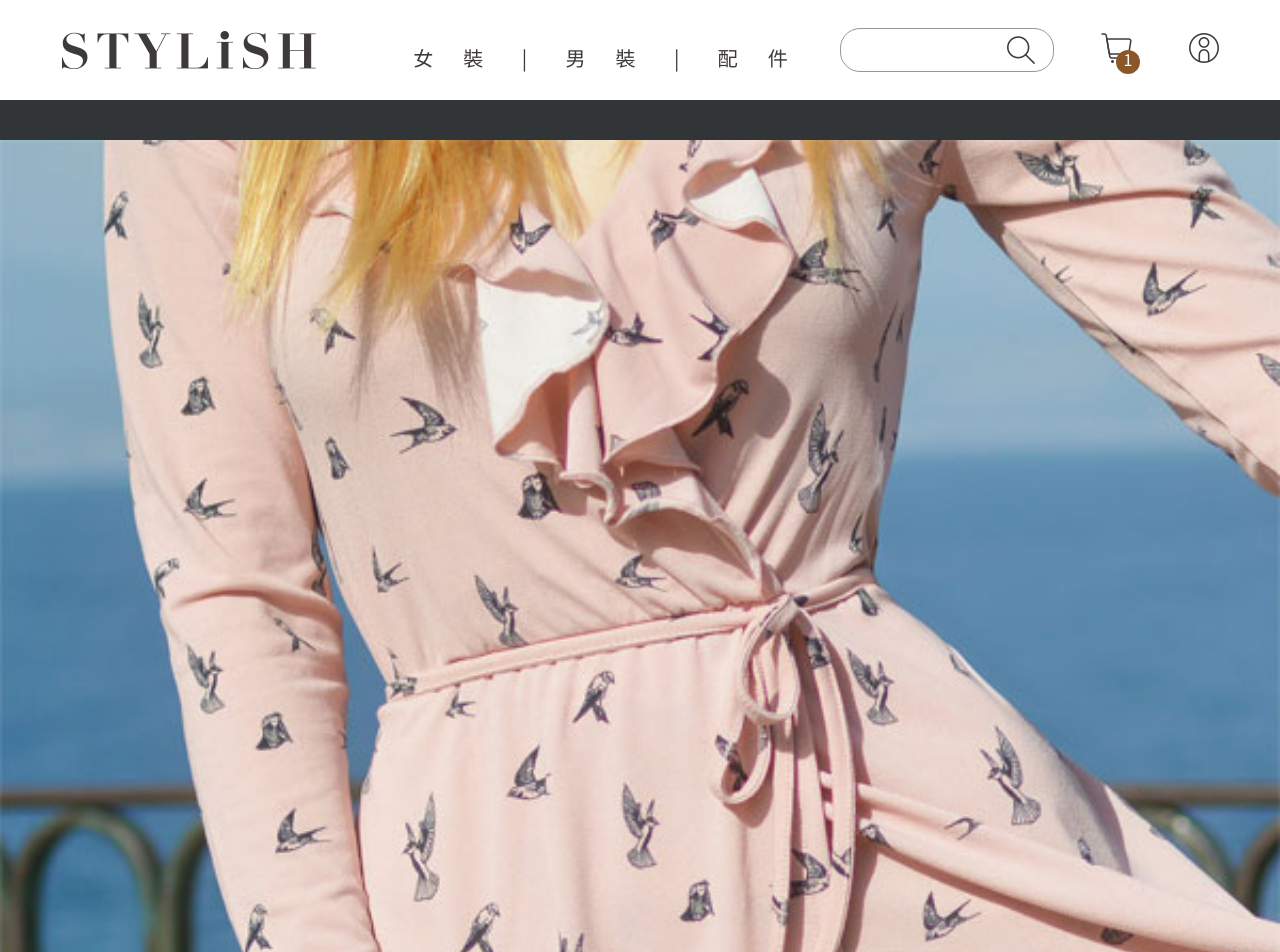
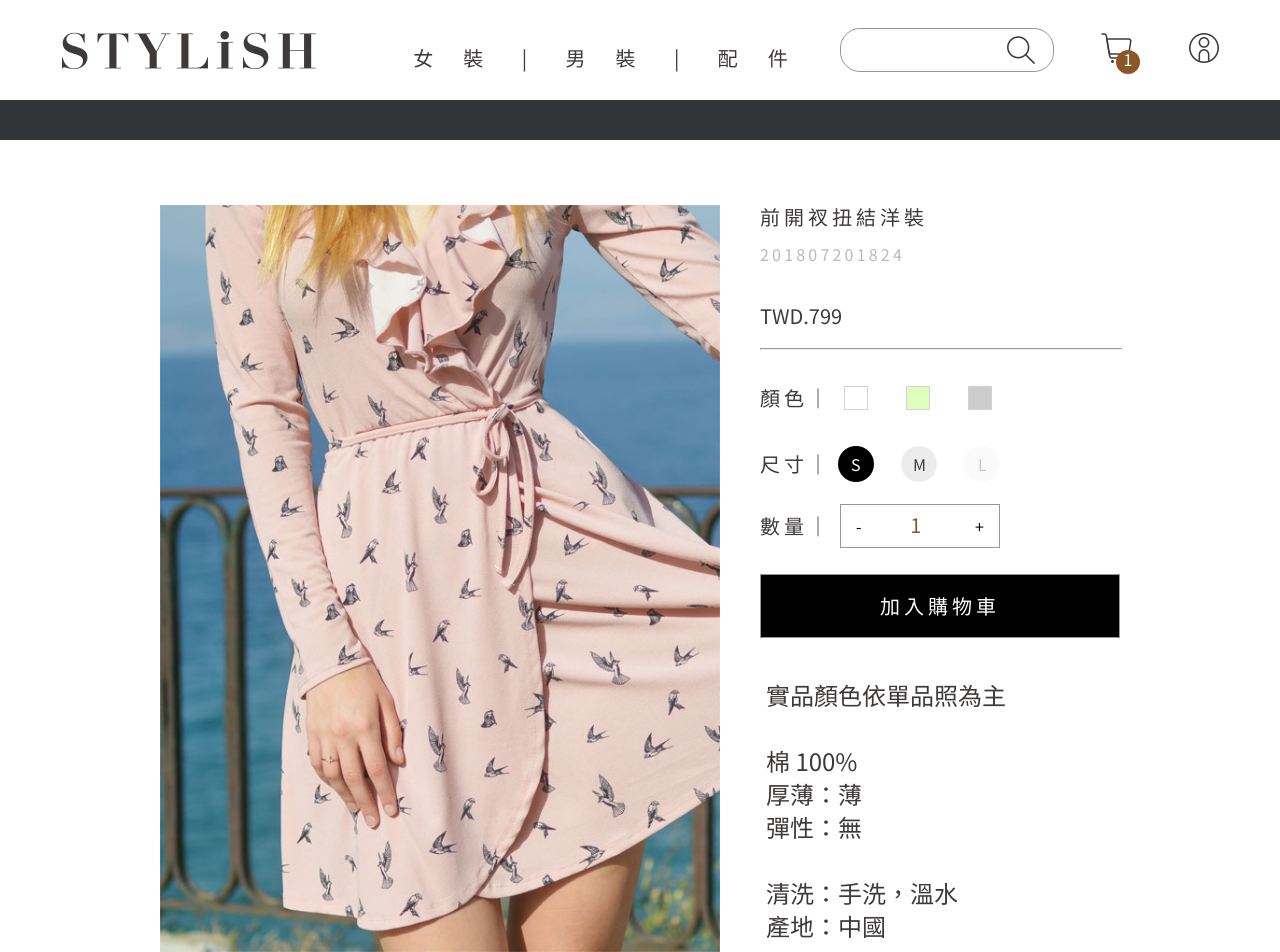
Before and after one commit to imladris20/STYLiSH, a React (Vite) app in the folder stylish/: page / in a window 1280 px wide. Shown: the top 952 px of the page. Built offline with nearby package versions, Linux system fonts and the light colour scheme.

Commit message:
Finish building product layout of landscape mode

```diff
--- a/stylish/src/components/Product.jsx
+++ b/stylish/src/components/Product.jsx
@@ -1,5 +1,5 @@
 import styled from "styled-components";
-// import { devices } from "../assets/device";
+import { devices } from "../assets/device";
 import MainInfo, { MainInfoContainer } from "./Product/MainInfo";
 import Color from "./Product/ColorSelection";
 import Size from "./Product/SizeSelection";
@@ -13,19 +13,35 @@ const MainContainer = styled.div`
   display: flex;
   flex-direction: column;
   margin-bottom: 32px;
+
+  @media ${devices.desktopS}{
+    margin: 65px auto 49px auto;
+    max-width: 960px;
+  }
 `;
 
 const MainImage = styled.img`
   width: 100%;
   height: auto;
+
+  @media ${devices.desktopS} {
+    width: 560px;
+  }
 `;
 
 const SelectionForm = styled.form`
   height: auto;
   width: 100%;
-  ${"" /* border: 3px solid lightgreen; */}
   margin: 30px 0 0 0;
   text-align: left;
+`;
+
+const WiderTopContainer = styled.div`
+  @media ${devices.desktopS} {
+    display: flex;
+    flex-direction: row;
+    visibility: unset;
+  }
 `;
 
 const Product = () => {
@@ -33,6 +49,7 @@ const Product = () => {
     <>
       <main>
         <MainContainer>
+          <WiderTopContainer>
             <div>
               <MainImage src="/product-placeholder.jpeg" />
             </div>
@@ -46,6 +63,7 @@ const Product = () => {
               </SelectionForm>
               <SubInfo />
             </MainInfoContainer>
+          </WiderTopContainer>
           <InfoDevider />
           <ProductDetail />
         </MainContainer>
--- a/stylish/src/components/Product/ColorSelection.jsx
+++ b/stylish/src/components/Product/ColorSelection.jsx
@@ -1,5 +1,5 @@
 import styled from "styled-components";
-
+import { devices } from "../../assets/device";
 const ColorContainer = styled.div`
   display: flex;
   flex-direction: row;
@@ -8,6 +8,11 @@ const ColorContainer = styled.div`
   height: 36px;
   gap: 12px;
   margin-bottom: 28px;
+
+  @media ${devices.desktopS}{
+    width: 232px;
+    margin-bottom: 30px;
+  }
 `;
 
 const ColorText = styled.h4`
@@ -18,6 +23,14 @@ const ColorText = styled.h4`
   line-height: 17px;
   letter-spacing: 2.8px;
   display: block;
+  white-space: nowrap;
+  margin: 0;
+
+  @media ${devices.desktopS} {
+    font-size: 20px;
+    line-height: 24px;
+    letter-spacing: 4px;
+  }
 `;
 
 const ColorBoxContainer = styled.div`
@@ -26,7 +39,7 @@ const ColorBoxContainer = styled.div`
   align-items: center;
   flex: 1;
   justify-content: space-between;
-  gap: 27px;
+  gap: 32px;
 `;
 
 const ColorInput = styled.input`
--- a/stylish/src/components/Product/MainInfo.jsx
+++ b/stylish/src/components/Product/MainInfo.jsx
@@ -1,5 +1,5 @@
 import styled from "styled-components";
-// import { devices } from "../../assets/device";
+import { devices } from "../../assets/device";
 
 export const MainInfoContainer = styled.div`
   display: flex;
@@ -9,6 +9,13 @@ export const MainInfoContainer = styled.div`
   margin-right: 24px;
   height: auto;
   align-items: flex-start;
+
+  @media ${devices.desktopS}{
+    margin-top: 0px;
+    margin-left: 40px;
+    margin-right: 0px;
+    width: 360px;
+  }
 `;
 
 const Title = styled.h1`
@@ -28,6 +35,10 @@ const ProductId = styled.h3`
   letter-spacing: 3.2px;
   word-wrap: break-word;
   margin: 10px 0 0 0;
+
+  @media ${devices.desktopS}{
+    margin-top: 16px;
+  }
 `;
 
 const Price = styled.h2`
@@ -36,12 +47,21 @@ const Price = styled.h2`
   font-weight: 400;
   line-height: 24px;
   margin: 20px 0 10px 0;
+
+  @media ${devices.desktopS}{
+    margin-top: 40px;
+    margin-bottom: 20px;
+  }
 `;
 
 const MainInfoSplit = styled.hr`
-  color: #3f3a3a;
+  ${'' /* border-color: #3f3a3a; */}
   width: 100%;
   margin: 0;
+
+  @media ${devices.desktopS}{
+    ${'' /* border-color: unset; */}
+  }
 `;
 
 const MainInfo = () => {
--- a/stylish/src/components/Product/MoreInfo.jsx
+++ b/stylish/src/components/Product/MoreInfo.jsx
@@ -1,14 +1,18 @@
 import styled from "styled-components";
+import { devices } from "../../assets/device";
 
 const MoreInfoContainer = styled.div`
   width: auto;
-  ${"" /* border: 3px solid lightgreen; */}
   display: flex;
   flex-direction: row;
   margin: 28px 24px 12px 24px;
   align-items: center;
   flex-wrap: nowrap;
   justify-content: flex-start;
+
+  @media ${devices.desktopS}{
+    margin: 50.33px 0 28px 0;
+  }
 `;
 
 const MoreInfoText = styled.span`
@@ -19,12 +23,21 @@ const MoreInfoText = styled.span`
   letter-spacing: 3.2px;
   margin: 0 35px 0 0;
   white-space: nowrap;
+
+  @media ${devices.desktopS}{
+    font-size: 20px;
+    letter-spacing: 3.2px;
+  }
 `;
 
 const MoreInfoSplit = styled.hr`
-  color: #3f3a3a;
+  ${'' /* border-color: #3f3a3a; */}
   width: 100%;
   margin: 0;
+
+  @media ${devices.desktopS}{
+    ${'' /* border-color: unset; */}
+  }
 `;
 
 const MoreInfo = () => {
--- a/stylish/src/components/Product/ProductDetail.jsx
+++ b/stylish/src/components/Product/ProductDetail.jsx
@@ -1,10 +1,17 @@
 import styled from "styled-components";
+import { devices } from "../../assets/device";
 
 const DetailContainer = styled.div`
   margin: 0px 24px 0px 24px;
   display: flex;
   flex-direction: column;
   gap: 20px;
+
+  @media ${devices.desktopS}{
+    margin: 0;
+    gap: 30px;
+  }
+
 `;
 
 const Description = styled.p`
@@ -13,6 +20,11 @@ const Description = styled.p`
   line-height: 25px;
   word-wrap: break-word;
   text-align: justify;
+
+  @media ${devices.desktopS}{
+    font-size: 20px;
+    line-height: 30px;
+  }
 `;
 
 const DetailImage = styled.img`
--- a/stylish/src/components/Product/QuantitySelection.jsx
+++ b/stylish/src/components/Product/QuantitySelection.jsx
@@ -12,11 +12,29 @@ const QuantityContainer = styled.div`
   padding: 0px 35px 0px 35px;
   border: 1px solid #979797;
 
-  @media ${devices.mobileL}{
+  @media ${devices.mobileL} {
     padding: 0px 48.5px 0px 48.5px;
   }
 
+  @media ${devices.desktopS} {
+    margin: 0px;
+    width: 160px;
+    padding: 0px 15px 0px 15px;
+  }
+`;
 
+const QuantityText = styled.h4`
+  display: none;
+  @media ${devices.desktopS} {
+    color: #3f3a3a;
+    display: block;
+    white-space: nowrap;
+    font-weight: 400;
+    margin: 0;
+    font-size: 20px;
+    line-height: 24px;
+    letter-spacing: 4px;
+  }
 `;
 
 const QuantityInput = styled.input`
@@ -25,6 +43,7 @@ const QuantityInput = styled.input`
   text-align: center;
   color: #8b572a;
   font-size: 20px;
+  width: 20px;
   font-style: normal;
   font-weight: 400;
   line-height: 22px;
@@ -32,6 +51,13 @@ const QuantityInput = styled.input`
   &::-webkit-inner-spin-button,
   &::-webkit-outer-spin-button {
     display: none;
+  }
+
+  @media ${devices.desktopS} {
+    font-size: 16px;
+    width: 16px;
+    line-height: 32px;
+    text-align: start;
   }
 `;
 
@@ -43,15 +69,38 @@ const QuatityBtn = styled.p`
   font-weight: 400;
   line-height: 22px;
   cursor: pointer;
+
+  @media ${devices.desktopS} {
+    line-height: 32px;
+  }
 `;
+
+const WiderTopContainer = styled.div`
+  ${'' /* visibility: Hidden; */}
+
+  @media ${devices.desktopS} {
+    display: flex;
+    gap: 8px;
+    flex-direction: row;
+    visibility: unset;
+    align-items: center;
+    height: 44px;
+    width: 252px;
+    margin-bottom: 26px;
+  }
+
+`
 
 const Quantity = () => {
   return (
-    <QuantityContainer>
-      <QuatityBtn>-</QuatityBtn>
-      <QuantityInput type="number" name="quantity" placeholder="1"/>
-      <QuatityBtn>+</QuatityBtn>
-    </QuantityContainer>
+    <WiderTopContainer>
+      <QuantityText>數量｜</QuantityText>
+      <QuantityContainer>
+        <QuatityBtn>-</QuatityBtn>
+        <QuantityInput type="number" name="quantity" placeholder="1" />
+        <QuatityBtn>+</QuatityBtn>
+      </QuantityContainer>
+    </WiderTopContainer>
   );
 };
 
--- a/stylish/src/components/Product/SizeSelection.jsx
+++ b/stylish/src/components/Product/SizeSelection.jsx
@@ -1,4 +1,5 @@
 import styled from "styled-components";
+import { devices } from "../../assets/device";
 
 const SizeContainer = styled.div`
   display: flex;
@@ -8,6 +9,11 @@ const SizeContainer = styled.div`
   height: 36px;
   gap: 6px;
   margin-bottom: 30px;
+
+  @media ${devices.desktopS} {
+    margin-bottom: 22px;
+    width: 240px;
+  }
 `;
 
 const SizeText = styled.h4`
@@ -17,6 +23,14 @@ const SizeText = styled.h4`
   line-height: 17px;
   letter-spacing: 2.8px;
   display: block;
+  white-space: nowrap;
+  margin: 0;
+
+  @media ${devices.desktopS} {
+    font-size: 20px;
+    line-height: 24px;
+    letter-spacing: 4px;
+  }
 `;
 
 const SizeBoxContainer = styled.div`
@@ -27,6 +41,10 @@ const SizeBoxContainer = styled.div`
   flex: 1;
   gap: 15px;
   position: relative;
+
+  @media ${devices.desktopS} {
+    gap: 20px;
+  }
 `;
 
 const SizeInput = styled.input`
@@ -36,8 +54,8 @@ const SizeInput = styled.input`
   height: 36px;
   border-radius: 100%;
 
-  &:checked{
-    background-color:black;
+  &:checked {
+    background-color: black;
   }
 `;
 
@@ -48,18 +66,25 @@ export const LabelS = styled.div`
   border-radius: 0;
   justify-content: center;
   position: absolute;
-  left: 12px;
-`
+  left: 13px;
+`;
 
-const LabelM =styled(LabelS)`
+const LabelM = styled(LabelS)`
   left: 65px;
-  color: #3F3A3A;
-`
+  color: #3f3a3a;
 
-const LabelL =styled(LabelS)`
+  @media ${devices.desktopS} {
+    left: 75px;
+  }
+`;
+
+const LabelL = styled(LabelS)`
   left: 121px;
   color: rgba(63, 58, 58, 0.25);
-`
+  @media ${devices.desktopS} {
+    left: 140px;
+  }
+`;
 
 const SizeSelection = () => {
   return (
@@ -67,11 +92,16 @@ const SizeSelection = () => {
       <SizeText>尺寸｜</SizeText>
       <SizeBoxContainer>
         <LabelS>S</LabelS>
-        <SizeInput type="radio" name="size" value="S" bgColor="#3F3A3A"/>
+        <SizeInput type="radio" name="size" value="S" bgColor="#000" />
         <LabelM>M</LabelM>
-        <SizeInput type="radio" name="size" value="M" bgColor="#ECECEC"/>
+        <SizeInput type="radio" name="size" value="M" bgColor="#ECECEC" />
         <LabelL>L</LabelL>
-        <SizeInput type="radio" name="size" value="L" bgColor="rgba(236, 236, 236, 0.25)"/>
+        <SizeInput
+          type="radio"
+          name="size"
+          value="L"
+          bgColor="rgba(236, 236, 236, 0.25)"
+        />
       </SizeBoxContainer>
     </SizeContainer>
   );
--- a/stylish/src/components/Product/SubInfo.jsx
+++ b/stylish/src/components/Product/SubInfo.jsx
@@ -1,4 +1,5 @@
 import styled from "styled-components";
+import { devices } from "../../assets/device";
 
 const SubInfoContainer = styled.div`
   color: #3f3a3a;
@@ -7,6 +8,14 @@ const SubInfoContainer = styled.div`
   word-wrap: break-word;
   line-height: 24px;
   font-size: 14px;
+
+  @media ${devices.desktopS} {
+    margin-top: 40px;
+    margin-left: 6px;
+    line-height: 33px;
+    font-size: 24px;
+    height: 240px;
+  }
 `;
 
 const SubInfo = () => {
--- a/stylish/src/components/Product/Submit.jsx
+++ b/stylish/src/components/Product/Submit.jsx
@@ -1,4 +1,5 @@
 import styled from "styled-components";
+import { devices } from "../../assets/device";
 
 const SubmitBtn = styled.input`
   background-color: black;
@@ -10,6 +11,13 @@ const SubmitBtn = styled.input`
   font-weight: 400;
   line-height: 30px;
   letter-spacing: 3.2px;
+
+  @media ${devices.desktopS} {
+    font-size: 20px;
+    letter-spacing: 4px;
+    height: 64px;
+    border: 1px #979797 solid;
+  }
 `;
 
 const Submit = () => {
```
Lines whose indentation alone changed are shown as unchanged.
